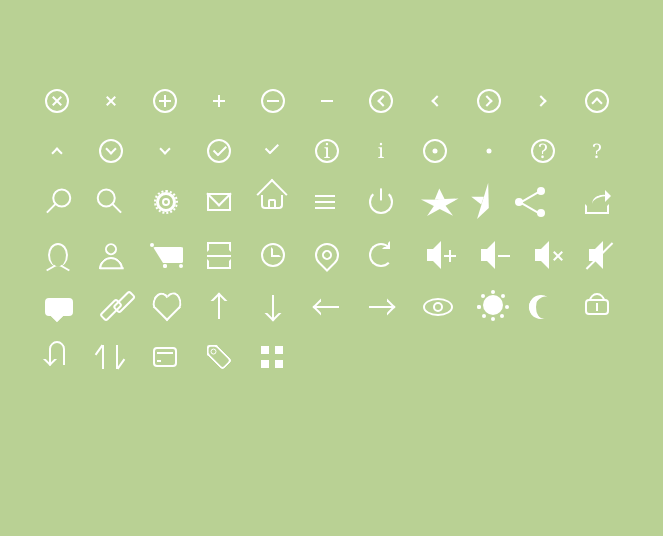
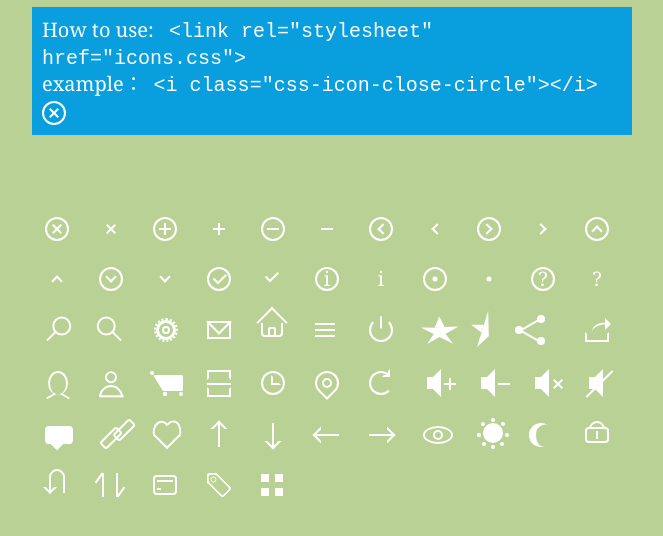
Before and after one commit to kliuj/css-icons, a plain HTML site: page index.html in a window 1280 px wide. Shown: the part 170-706 px from the top of the page, without its empty margins (308-971 px from the left). Drawn offline with Linux system fonts and the light colour scheme.

Commit message:
add index.html

```diff
--- a/index.css
+++ b/index.css
@@ -6,6 +6,10 @@ body, html {
 }
 body{
   background-color: #B9D194;
+}
+a{
+  text-decoration: none;
+  color:#fff
 }
 .content{
   text-align: left;
@@ -58,3 +62,18 @@ body{
   text-decoration: none;
   color:#fff
 }
+.code{
+  color:#fff;
+  font-family: georgia;
+  padding: 10px;
+  background-color: #099fde;
+  font-size:20px;
+  line-height: 25px
+}
+code{
+  padding: 0 10px
+}
+a code:hover{
+  color:#333 ;
+  font-weight: bold;
+}
--- a/index.html
+++ b/index.html
@@ -16,6 +16,14 @@
   </div>
   <div class="content">
     <p class="all"><span id="total"></span> ICONS are available and continue to increase</p>
+    <div class="code">
+      How to use:
+      <a href="https://github.com/kliuj/css-icons" target="_blank">
+        <code>&lt;link rel="stylesheet" href="icons.css"&gt;</code>
+      </a><br/>
+      example：<code>&lt;i class="css-icon-close-circle"&gt;&lt;/i&gt;</code>
+      <i class="css-icon-close-circle"></i>
+    </div>
     <div style="min-height: 69px;line-height: 47px;">
       <p class="all" id="choose">Your choice is <span id="chooseName"></span> </p>
     </div>
```
